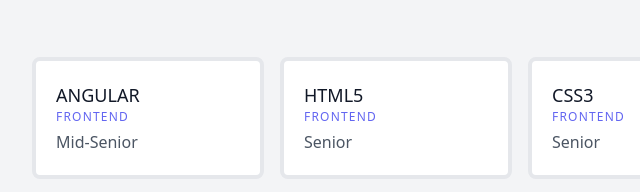
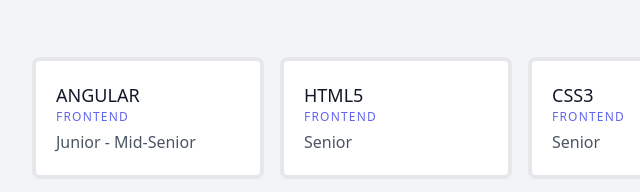
Before and after one commit to sergigarcia32/portffolio, a plain HTML site: page index.html in a window 1280 px wide. Shown: the part 940-1132 px from the top of the page, 120-760 px from the left. Drawn offline with nearby package versions, Linux system fonts and the light colour scheme; a web font is replaced by a local one.

Commit message:
add text

```diff
--- a/index.html
+++ b/index.html
@@ -285,7 +285,7 @@
               >
                 FRONTEND
               </h3>
-              <p class="leading-relaxed text-base">Mid-Senior</p>
+              <p class="leading-relaxed text-base">Junior - Mid-Senior</p>
             </div>
           </div>
           <div class="xl:w-1/4 md:w-1/2 p-2">
```
